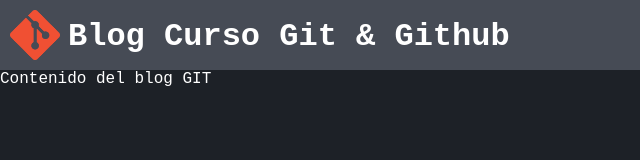
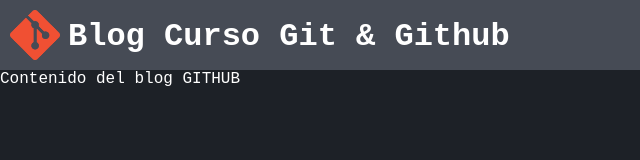
Before and after one commit to lrivmon/curso-git, a plain HTML site: page index.html in a window 1280 px wide. Shown: the full height of the page, 0-640 px from the left. Drawn offline with Linux system fonts and the light colour scheme; a web font is replaced by a local one.

```diff
--- a/index.html
+++ b/index.html
@@ -16,7 +16,7 @@
         <h1>Blog Curso Git & Github</h1>
     </div>
     <div>
-        Contenido del blog GIT
+        Contenido del blog GITHUB
     </div>
 </body>
 </html>
```
